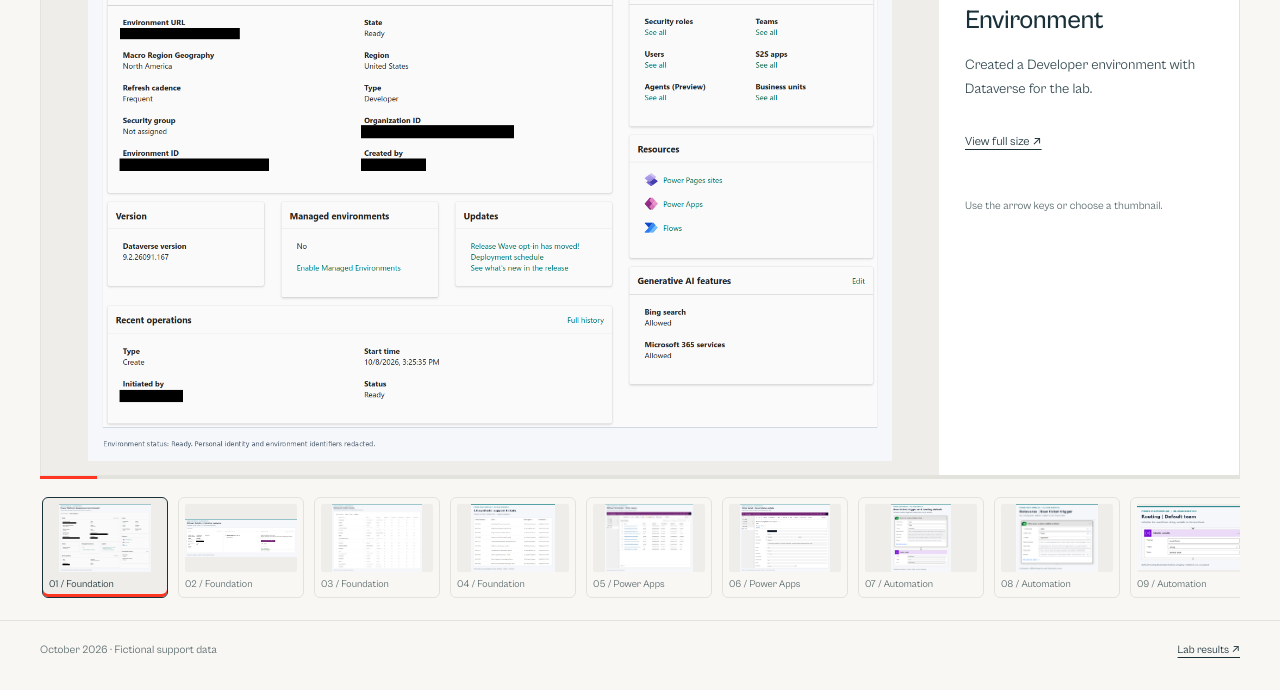
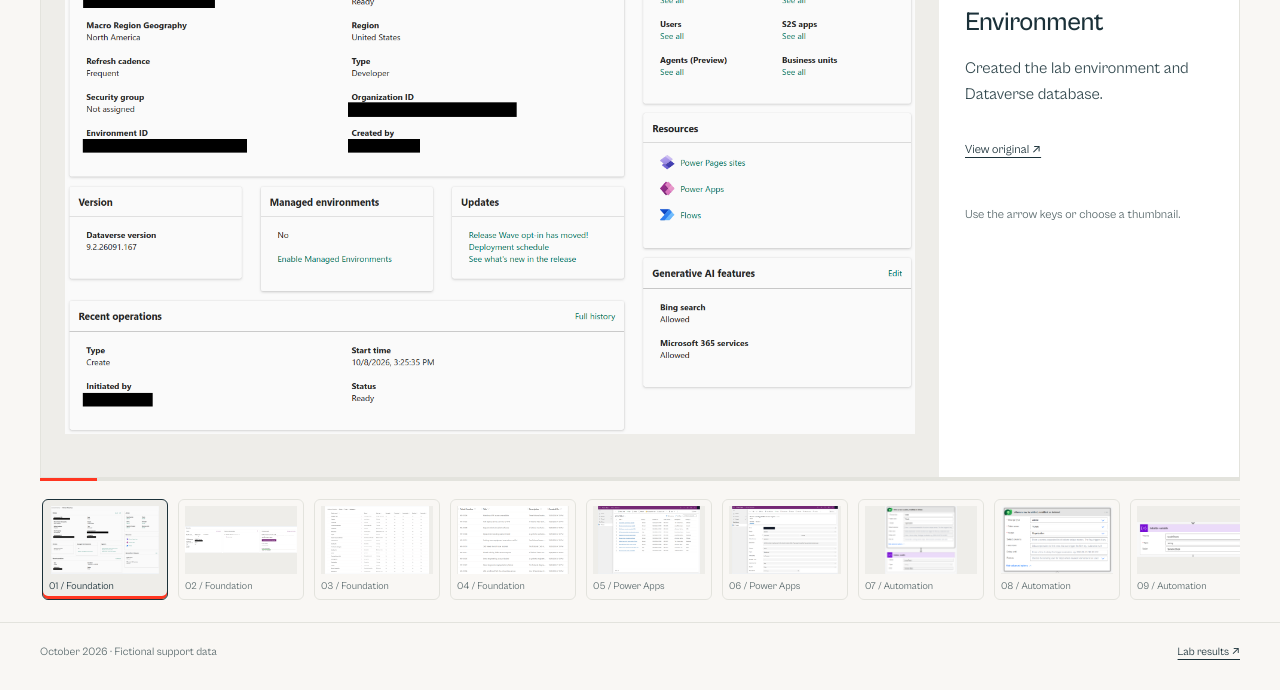
Before and after one commit to cfollette18/power-platform-lab, a plain HTML site: page docs/index.html in a window 1280 px wide. Shown: the part 578-1268 px from the top of the page. Drawn offline with Linux system fonts and the light colour scheme.

Commit message:
Remove legacy screenshot frames from slideshow and simplify every caption

```diff
--- a/docs/index.html
+++ b/docs/index.html
@@ -7,9 +7,9 @@
   <title>Hillman Robotics Power Platform Lab</title>
   <meta name="theme-color" content="#F9F7F4">
   <link rel="preload" href="fonts/CabinetGrotesk-Variable.woff2" as="font" type="font/woff2" crossorigin>
-  <link rel="stylesheet" href="style.css">
-  <script defer src="slides.js"></script>
-  <script defer src="slideshow.js"></script>
+  <link rel="stylesheet" href="style.css?v=3">
+  <script defer src="slides.js?v=3"></script>
+  <script defer src="slideshow.js?v=3"></script>
 </head>
 <body>
   <a class="skip" href="#showcase">Skip to slideshow</a>
@@ -28,8 +28,8 @@
         <div class="controls"><button id="prev" aria-label="Previous screenshot">← Previous</button><button id="play" aria-pressed="false">Play slideshow</button><button id="next" aria-label="Next screenshot">Next →</button></div>
       </div>
       <div class="stage">
-        <div class="image-wrap"><a id="image-link" href="screenshots/01-environment.png" target="_blank" rel="noopener" aria-label="Open current screenshot at full resolution"><img id="slide-image" src="screenshots/01-environment.png" alt="Hillman Robotics development environment" fetchpriority="high"></a></div>
-        <aside aria-live="polite" aria-atomic="true" id="caption"><p class="eyebrow" id="chapter">Foundation</p><p class="number" id="number">01</p><h2 id="slide-title">Development environment</h2><p id="description">Created a Developer environment with Dataverse for the lab.</p><a id="full-size" href="screenshots/01-environment.png" target="_blank" rel="noopener">View full size ↗</a><p class="hint">Use the arrow keys or choose a thumbnail.</p></aside>
+        <div class="image-wrap"><a id="image-link" href="screenshots/01-environment.png" target="_blank" rel="noopener" aria-label="Open current screenshot at full resolution"><span class="crop-frame" id="crop-frame"><img id="slide-image" src="screenshots/01-environment.png" alt="Hillman Robotics development environment" fetchpriority="high"></span></a></div>
+        <aside aria-live="polite" aria-atomic="true" id="caption"><p class="eyebrow" id="chapter">Foundation</p><p class="number" id="number">01</p><h2 id="slide-title">Development environment</h2><p id="description">Created the lab environment and Dataverse database.</p><a id="full-size" href="screenshots/01-environment.png" target="_blank" rel="noopener">View original ↗</a><p class="hint">Use the arrow keys or choose a thumbnail.</p></aside>
       </div>
       <div class="progress" aria-hidden="true"><span id="progress"></span></div>
       <nav id="thumbnails" aria-label="Choose a screenshot"></nav>
--- a/docs/slides.js
+++ b/docs/slides.js
@@ -4,146 +4,356 @@
     "file": "screenshots/01-environment.png",
     "chapter": "Foundation",
     "title": "Environment",
-    "description": "Created a Developer environment with Dataverse for the lab."
+    "description": "Created the lab environment and Dataverse database.",
+    "crop": [
+      28,
+      132,
+      1423,
+      894
+    ],
+    "size": [
+      1479,
+      1088
+    ]
   },
   {
     "id": "02",
     "file": "screenshots/02-solution.png",
     "chapter": "Foundation",
     "title": "Solution",
-    "description": "Created the HillmanRobotics solution to organize the app, table, and automation."
+    "description": "Organized the app, table, and flow in the HillmanRobotics solution.",
+    "crop": [
+      28,
+      132,
+      1696,
+      402
+    ],
+    "size": [
+      1752,
+      596
+    ]
   },
   {
     "id": "03",
     "file": "screenshots/03-ticket-schema.png",
     "chapter": "Foundation",
     "title": "Ticket table",
-    "description": "Added fields for category, impact, priority, status, and routing."
+    "description": "Defined the ticket fields, data types, and required values.",
+    "crop": [
+      28,
+      132,
+      1495,
+      982
+    ],
+    "size": [
+      1551,
+      1176
+    ]
   },
   {
     "id": "04",
     "file": "screenshots/04-sample-tickets.png",
     "chapter": "Foundation",
     "title": "Sample tickets",
-    "description": "Added ten fictional tickets across five support categories."
+    "description": "Added ten fictional tickets across five support categories.",
+    "crop": [
+      28,
+      132,
+      764,
+      474
+    ],
+    "size": [
+      820,
+      668
+    ]
   },
   {
     "id": "05",
     "file": "screenshots/05-technician-app.png",
     "chapter": "Power Apps",
     "title": "Technician app",
-    "description": "Built a model-driven app where technicians can view and manage tickets."
+    "description": "Built the technician app to view and update tickets.",
+    "crop": [
+      28,
+      134,
+      1378,
+      918
+    ],
+    "size": [
+      1434,
+      1115
+    ]
   },
   {
     "id": "06",
     "file": "screenshots/06-ticket-detail.png",
     "chapter": "Power Apps",
     "title": "Status update",
-    "description": "Changed HR-01011 to In Progress and saved the record."
+    "description": "Updated a ticket to In Progress and saved the change.",
+    "crop": [
+      28,
+      134,
+      1378,
+      879
+    ],
+    "size": [
+      1434,
+      1074
+    ]
   },
   {
     "id": "07",
     "file": "screenshots/07-flow-trigger.png",
     "chapter": "Automation",
     "title": "Routing flow",
-    "description": "Started the flow when a ticket is created and set Service Desk as the default team."
+    "description": "Started routing when a new ticket is added.",
+    "crop": [
+      28,
+      132,
+      639,
+      601
+    ],
+    "size": [
+      695,
+      795
+    ]
   },
   {
     "id": "08",
     "file": "screenshots/08-dataverse-trigger.png",
     "chapter": "Automation",
     "title": "New-ticket trigger",
-    "description": "Configured the Dataverse trigger for added rows in the Tickets table."
+    "description": "Set the trigger to new rows in the Tickets table.",
+    "crop": [
+      28,
+      132,
+      633,
+      381
+    ],
+    "size": [
+      689,
+      575
+    ]
   },
   {
     "id": "09",
     "file": "screenshots/09-routing-default.png",
     "chapter": "Automation",
     "title": "Default team",
-    "description": "Set the routeTeam variable to Service Desk before checking the category."
+    "description": "Used Service Desk as the default routing team.",
+    "crop": [
+      28,
+      132,
+      632,
+      198
+    ],
+    "size": [
+      688,
+      392
+    ]
   },
   {
     "id": "10",
     "file": "screenshots/10-category-routing.png",
     "chapter": "Automation",
     "title": "Category rules",
-    "description": "Routed VPN issues to Network and account issues to Identity. Other categories use Service Desk."
+    "description": "Routed VPN issues to Network and account issues to Identity.",
+    "crop": [
+      28,
+      132,
+      1760,
+      811
+    ],
+    "size": [
+      1816,
+      1005
+    ]
   },
   {
     "id": "11",
     "file": "screenshots/11-priority-and-update.png",
     "chapter": "Automation",
     "title": "Priority rules",
-    "description": "Set High priority for multiple users and Normal for one user. Both branches save the team and routing flag."
+    "description": "Assigned priority by impact, then saved the team and routing flag.",
+    "crop": [
+      28,
+      132,
+      1046,
+      965
+    ],
+    "size": [
+      1102,
+      1159
+    ]
   },
   {
     "id": "14",
     "file": "screenshots/14-vpn-test-before-save.png",
     "chapter": "Verification",
     "title": "Test ticket",
-    "description": "Entered a VPN issue affecting one user to test the routing flow."
+    "description": "Created a VPN test ticket affecting one user.",
+    "crop": [
+      28,
+      132,
+      1322,
+      779
+    ],
+    "size": [
+      1378,
+      973
+    ]
   },
   {
     "id": "15",
     "file": "screenshots/15-vpn-routing-success.png",
     "chapter": "Verification",
     "title": "Flow run",
-    "description": "The VPN test followed the Network and Normal-priority branches. The record update succeeded."
+    "description": "Ran the flow and checked the successful record update.",
+    "crop": [
+      36,
+      180,
+      1153,
+      1753
+    ],
+    "size": [
+      1940,
+      1990
+    ]
   },
   {
     "id": "16",
     "file": "screenshots/16-vpn-ticket-routed.png",
     "chapter": "Verification",
     "title": "Routing result",
-    "description": "Opened HR-01015 and confirmed Network, Normal priority, and Routed = True."
+    "description": "Confirmed Network routing and Normal priority on the saved ticket.",
+    "crop": [
+      28,
+      132,
+      1280,
+      755
+    ],
+    "size": [
+      1336,
+      949
+    ]
   },
   {
     "id": "17",
     "file": "screenshots/17-helpdesk-agent-overview.png",
     "chapter": "AI agent",
     "title": "Help desk agent",
-    "description": "Added intake and status skills to the agent. The lookup tool was connected later."
+    "description": "Configured the agent with ticket-intake and ticket-status skills.",
+    "crop": [
+      28,
+      188,
+      1607,
+      880
+    ],
+    "size": [
+      1663,
+      1170
+    ]
   },
   {
     "id": "18",
     "file": "screenshots/18-create-ticket-tool.png",
     "chapter": "AI agent",
     "title": "Create-ticket tool",
-    "description": "Connected the Dataverse create action. The agent supplies the title, description, category, and impact."
+    "description": "Connected the agent to the Dataverse create-ticket action.",
+    "crop": [
+      28,
+      132,
+      1013,
+      816
+    ],
+    "size": [
+      1069,
+      1009
+    ]
   },
   {
     "id": "19",
     "file": "screenshots/19-agent-ticket-confirmation.png",
     "chapter": "AI agent",
     "title": "Ticket submission",
-    "description": "Confirmed the request in chat. The agent created ticket HR-01016."
+    "description": "Confirmed the request in chat and received ticket HR-01016.",
+    "crop": [
+      28,
+      132,
+      1000,
+      780
+    ],
+    "size": [
+      1056,
+      978
+    ]
   },
   {
     "id": "20",
     "file": "screenshots/20-agent-ticket-verified.png",
     "chapter": "Verification",
     "title": "Ticket verification",
-    "description": "Found HR-01016 in the technician app with the same request details and Network routing. Intake Channel still showed App here; I corrected the tool mapping afterward."
+    "description": "Verified the agent-created ticket in the technician app.",
+    "crop": [
+      28,
+      132,
+      1156,
+      772
+    ],
+    "size": [
+      1212,
+      1000
+    ]
   },
   {
     "id": "21",
     "file": "screenshots/21-ticket-lookup-tool.png",
     "chapter": "AI agent",
     "title": "Status lookup tool",
-    "description": "Connected a Dataverse List rows action to retrieve tickets from the lab environment."
+    "description": "Connected a Dataverse action to look up existing tickets.",
+    "crop": [
+      28,
+      132,
+      1028,
+      700
+    ],
+    "size": [
+      1084,
+      887
+    ]
   },
   {
     "id": "22",
     "file": "screenshots/22-agent-ticket-status-verified.png",
     "chapter": "Verification",
     "title": "Status lookup",
-    "description": "Asked the agent about HR-01016. It returned New status, Normal priority, and the Network team."
+    "description": "Retrieved the ticket status, priority, and assigned team through the agent.",
+    "crop": [
+      28,
+      132,
+      1000,
+      750
+    ],
+    "size": [
+      1056,
+      937
+    ]
   },
   {
     "id": "23",
     "file": "screenshots/23-power-bi-initial-report.png",
     "chapter": "Reporting",
     "title": "Power BI report",
-    "description": "Opened the ticket data in Power BI on Linux. This first report shows 5 New, 5 In Progress, and 2 Resolved tickets. I then built and saved a separate status chart."
+    "description": "Opened the ticket data in Power BI and reviewed counts by status.",
+    "crop": [
+      28,
+      132,
+      1500,
+      950
+    ],
+    "size": [
+      1556,
+      1137
+    ]
   }
 ];
--- a/docs/slideshow.js
+++ b/docs/slideshow.js
@@ -1,6 +1,20 @@
 (() => {
   const $ = id => document.getElementById(id);
   let index = 0, timer = null;
+  function crop(frame, image, slide) {
+    const [x, y, w, h] = slide.crop;
+    const [iw, ih] = slide.size;
+    frame.style.aspectRatio = `${w} / ${h}`;
+    image.style.width = `${iw / w * 100}%`;
+    image.style.height = `${ih / h * 100}%`;
+    image.style.left = `${-x / w * 100}%`;
+    image.style.top = `${-y / h * 100}%`;
+  }
+  function fit() {
+    const [,,w,h] = slides[index].crop;
+    const area = $('image-link');
+    $('crop-frame').style.width = `${Math.min(area.clientWidth, area.clientHeight * w / h)}px`;
+  }
   const buttons = slides.map((slide, i) => {
     const button = document.createElement('button');
     button.className = 'thumb';
@@ -9,7 +23,14 @@
     img.src = slide.file; img.alt = ''; img.loading = 'lazy';
     const label = document.createElement('span');
     label.textContent = `${slide.id} / ${slide.chapter}`;
-    button.append(img, label);
+    const preview = document.createElement('span');
+    preview.className = 'thumb-preview';
+    const frame = document.createElement('span');
+    frame.className = 'crop-frame';
+    frame.append(img); preview.append(frame);
+    crop(frame, img, slide);
+    frame.style.width = `${Math.min(112, 68 * slide.crop[2] / slide.crop[3])}px`;
+    button.append(preview, label);
     button.addEventListener('click', () => { stop(); show(i); });
     $('thumbnails').append(button);
     return button;
@@ -19,6 +40,8 @@
     const s = slides[index];
     $('slide-image').src = s.file;
     $('slide-image').alt = `Screenshot ${s.id}: ${s.title}. ${s.description}`;
+    crop($('crop-frame'), $('slide-image'), s);
+    fit();
     $('image-link').href = $('full-size').href = s.file;
     $('chapter').textContent = s.chapter;
     $('number').textContent = s.id;
@@ -54,6 +77,7 @@
     if (next !== undefined) { event.preventDefault(); stop(); show(next); }
   });
   document.addEventListener('visibilitychange', () => { if (document.hidden) stop(); });
+  window.addEventListener('resize', fit);
   window.addEventListener('hashchange', () => { const n = slides.findIndex(s => `#${s.id}` === location.hash); if (n >= 0) { stop(); show(n); } });
   const start = slides.findIndex(s => `#${s.id}` === location.hash);
   show(start < 0 ? 0 : start, false);
```
Also changed, not shown: docs/style.css.
